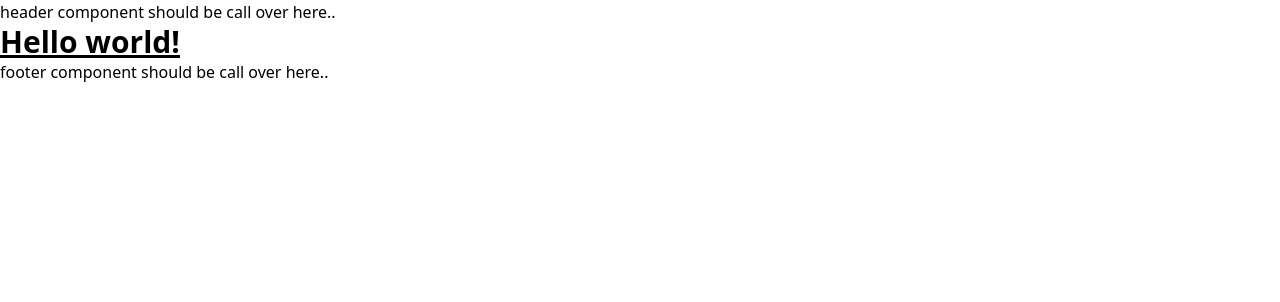
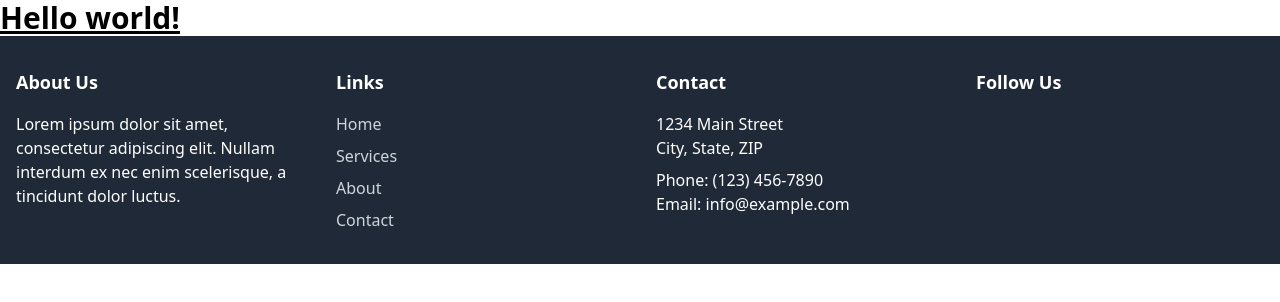
Before and after one commit to gentez/nextjs-boilerplate, a Next.js app: page / in a window 1280 px wide. Shown: the top 302 px of the page. Built offline with nearby package versions, Linux system fonts and the light colour scheme; no server answers.

Commit message:
Header & Footer component

```diff
--- a/src/apis/getApis.ts
+++ /dev/null
@@ -1,12 +0,0 @@
-export const GetPage = async (slug:String) => {
-    const res = await fetch(`http://localhost:1337/api/page/${slug}`);
-    if (!res.ok) throw new Error("failed");
-    return res.json();
-  };
-
-export const getAllPages = async () => {
-    const res = await fetch(`http://localhost:1337/api/pagesName`);
-    if (!res.ok) throw new Error("failed");
-
-    return res.json();
-  };
--- /dev/null
+++ b/src/components/global/footer/Footer.tsx
@@ -0,0 +1,70 @@
+import React from 'react';
+import Link from 'next/link';
+
+const Footer = () => {
+  return (
+    <footer className="bg-gray-800 text-white py-8">
+      <div className="container mx-auto px-4">
+        <div className="grid grid-cols-1 sm:grid-cols-2 md:grid-cols-4 gap-8">
+          <div>
+            <h3 className="text-lg font-bold">About Us</h3>
+            <p className="mt-4">
+              Lorem ipsum dolor sit amet, consectetur adipiscing elit. Nullam interdum ex nec enim scelerisque, a tincidunt dolor luctus.
+            </p>
+          </div>
+          <div>
+            <h3 className="text-lg font-bold">Links</h3>
+            <ul className="mt-4 space-y-2">
+              <li>
+                <Link href="/" className="text-gray-300 hover:text-white">
+                  Home
+                </Link>
+              </li>
+              <li>
+                <Link href="/services" className="text-gray-300 hover:text-white">
+                  Services
+                </Link>
+              </li>
+              <li>
+                <Link href="/about" className="text-gray-300 hover:text-white">
+                  About
+                </Link>
+              </li>
+              <li>
+                <Link href="/contact" className="text-gray-300 hover:text-white">
+                  Contact
+                </Link>
+              </li>
+            </ul>
+          </div>
+          <div>
+            <h3 className="text-lg font-bold">Contact</h3>
+            <p className="mt-4">1234 Main Street</p>
+            <p>City, State, ZIP</p>
+            <p className="mt-2">Phone: (123) 456-7890</p>
+            <p>Email: info@example.com</p>
+          </div>
+          <div>
+            <h3 className="text-lg font-bold">Follow Us</h3>
+            <div className="flex mt-4 space-x-4">
+              <a href="#" className="text-gray-300 hover:text-white">
+                <i className="fab fa-facebook"></i>
+              </a>
+              <a href="#" className="text-gray-300 hover:text-white">
+                <i className="fab fa-twitter"></i>
+              </a>
+              <a href="#" className="text-gray-300 hover:text-white">
+                <i className="fab fa-instagram"></i>
+              </a>
+              <a href="#" className="text-gray-300 hover:text-white">
+                <i className="fab fa-linkedin"></i>
+              </a>
+            </div>
+          </div>
+        </div>
+      </div>
+    </footer>
+  );
+};
+
+export default Footer;
--- a/src/components/global/global-container/container.tsx
+++ b/src/components/global/global-container/container.tsx
@@ -1,5 +1,7 @@
 import Head from 'next/head';
 import { ComponentProps } from './constants';
+import NavigationBar from '../navbar';
+import Footer from '../footer/Footer';
 
 export const Container = ({ children }: ComponentProps) => {
   return (
@@ -12,11 +14,11 @@ export const Container = ({ children }: ComponentProps) => {
       </Head>
       <div id="container">
         <div className="header">
-          <p>header component should be call over here..</p>
+          <p><NavigationBar data={[]}/></p>
         </div>
         {children}
         <div className="footer">
-          <p>footer component should be call over here..</p>
+          <p><Footer/></p>
         </div>
       </div>
     </div>
--- /dev/null
+++ b/src/components/global/navbar/index.tsx
@@ -0,0 +1,42 @@
+import React, { useEffect, useState } from 'react';
+import { NextPage } from 'next';
+import { NavBar } from 'types';
+import Link from 'next/link';
+import { getAllEntries } from '@/app-modules/repositories/strapi-repository';
+
+interface NavBarProps {
+  data: NavBar[];
+}
+
+const NavigationBar: NextPage<NavBarProps> = () => {
+  const [navbarData, setNavbarData] = useState<NavBar[]>([]);
+
+  useEffect(() => {
+    const fetchData = async () => {
+      try {
+        const fetchedData: NavBar[] = await getAllEntries("pagesName");
+        setNavbarData(fetchedData);
+      } catch (error) {
+        console.error('Error fetching navbar data:', error);
+      }
+    };
+
+    fetchData();
+  }, []);
+
+  return (
+    <nav className="bg-gray-800">
+      <ul className="flex justify-center">
+        {navbarData.map(({ Title, slug }) => (
+          <li key={Title + slug} className="px-4 py-2">
+            <Link href={Title === "Home" ? "/" : `/pages/${slug}`} className="text-white">
+              {Title}
+            </Link>
+          </li>
+        ))}
+      </ul>
+    </nav>
+  );
+};
+
+export default NavigationBar;
--- a/src/pages/componenets/Head/Head.tsx
+++ /dev/null
@@ -1,16 +0,0 @@
-import Head from "next/head";
-
-const Header = ({ title }: { title: string }) => {
-  return (
-    <>
-      <Head>
-        <title>{title}</title>
-        <meta name="description" content="Generated by create next app" />
-        <meta name="viewport" content="width=device-width, initial-scale=1" />
-        <link rel="icon" href="/favicon.ico" />
-      </Head>
-    </>
-  );
-};
-
-export default Header;
--- a/src/pages/componenets/NavBar/NavBar.tsx
+++ /dev/null
@@ -1,45 +0,0 @@
-import React, { useEffect, useState } from 'react';
-import { NextPage } from 'next';
-import { NavBar } from 'types';
-import { getAllPages } from '../../../apis/getApis';
-import Link from 'next/link';
-interface NavBarProps {
-  data: NavBar[];
-}
-
-const NavBarComponent: NextPage<NavBarProps> = () => {
-  // State to store the fetched data
-  const [navbarData, setNavbarData] = useState<NavBar[]>([]);
-
-  useEffect(() => {
-    const fetchData = async () => {
-      try {
-        // Fetch data from the API
-        const fetchedData: NavBar[] = await getAllPages(); // Replace with your API call or data-fetching logic
-
-        // Update the state with the fetched data
-        setNavbarData(fetchedData);
-      } catch (error) {
-        // Handle any errors
-        console.error('Error fetching navbar data:', error);
-      }
-    };
-
-    // Call the fetchData function
-    fetchData();
-  }, []);
-
-  // Render the navbar component using the fetched data
-  return (
-    <>
-    <nav>
-      <ul>
-        {navbarData.map(({ Title, slug }) => (
-          <li key={Title+slug}><Link href={Title==="Home"?"/":`/pages/${slug}`}>{Title}</Link></li>
-        ))}
-      </ul>
-    </nav></>
-  );
-};
-
-export default NavBarComponent;
```
Also changed, not shown: src/components/global/navbar/style.tsx (added), 1 other file (tests, documents, lock files or other folders).
